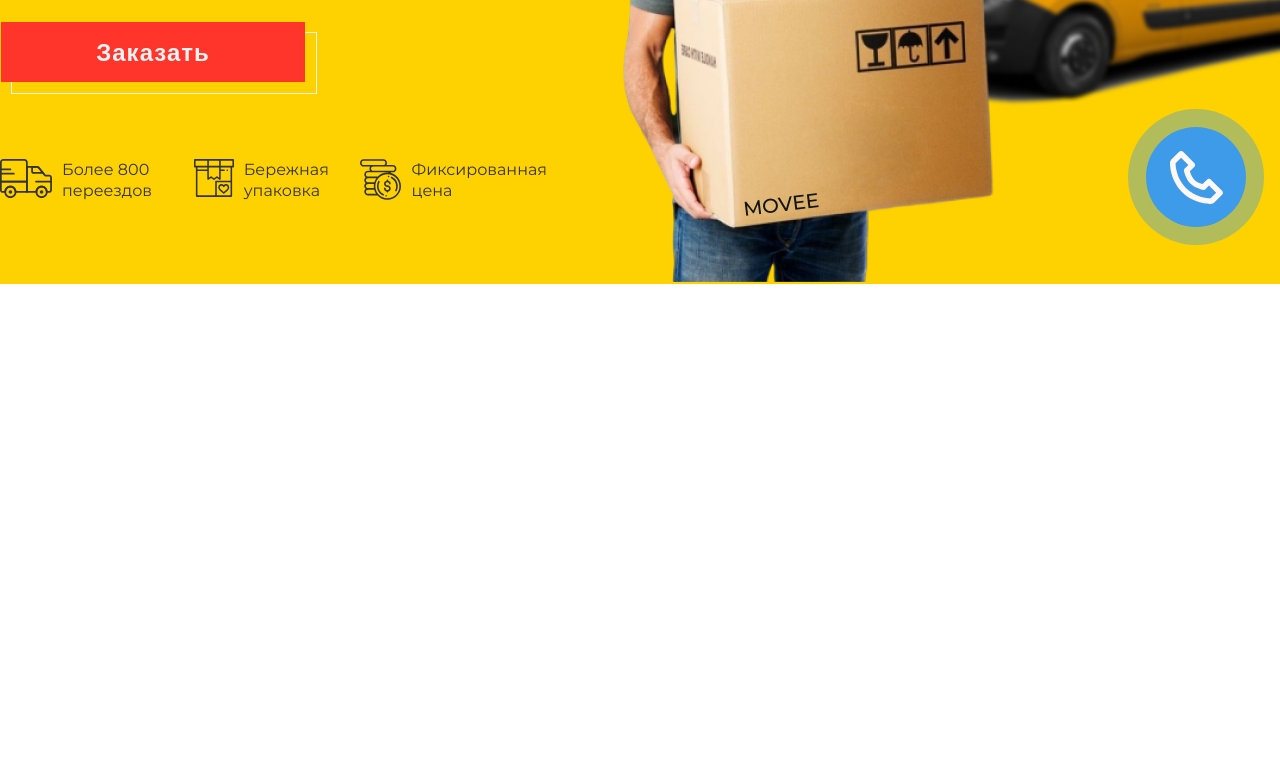
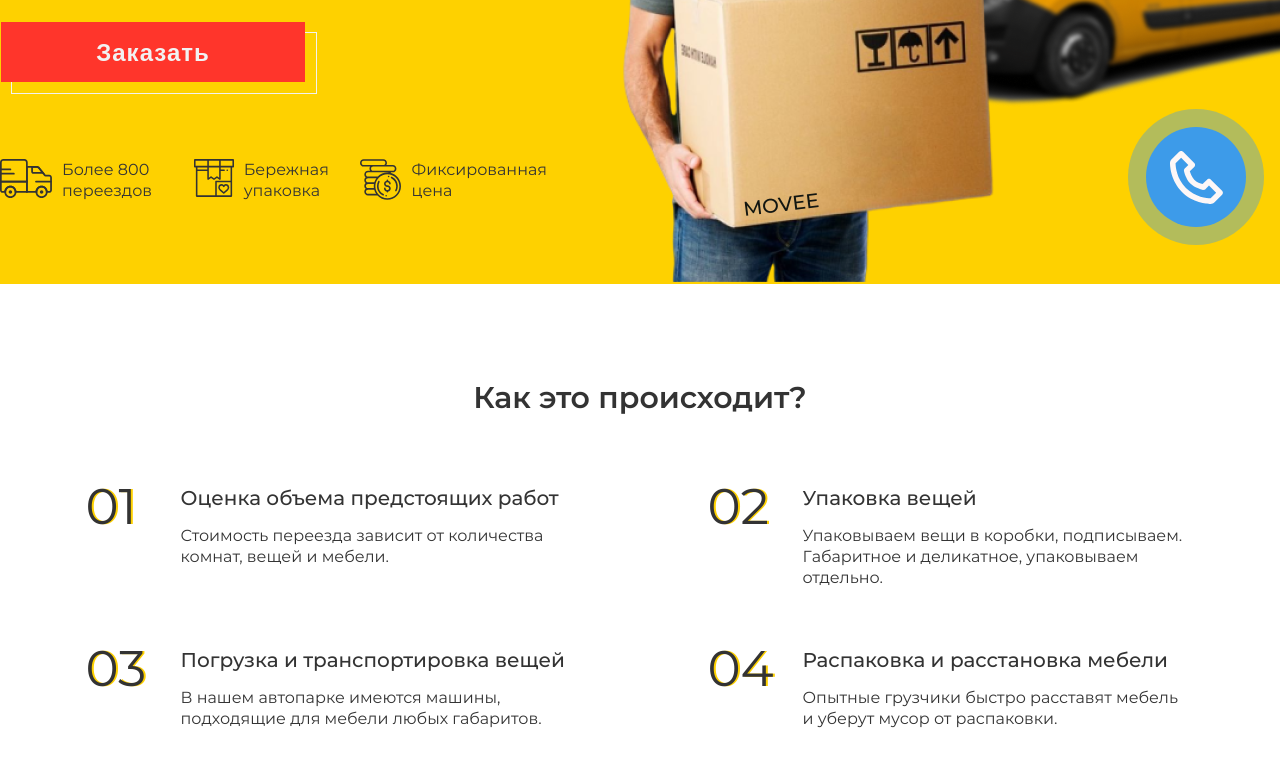
Before and after one commit to lugovczov/apartment-relocation-landing, a website: page index.html in a window 1280 px wide. Shown: the part 368-1134 px from the top of the page. Before the commit the page ends 800 px from the top, so only its background shows below. Drawn offline with Linux system fonts and the light colour scheme.

Commit message:
feat: implement info block

```diff
--- a/index.html
+++ b/index.html
@@ -56,7 +56,29 @@
 
   <!-- begin info -->
   <div class="info">
-
+    <h3 class="info__title">Как это происходит?</h3>
+    <div class="info__description-wrapper">
+      <div class="info__description-item">
+        <div class="description-item__number">01<p>01</p></div>
+        <p class="description-item__title">Оценка объема предстоящих работ</p>
+        <p class="description-item__text">Стоимость переезда зависит от количества комнат, вещей и мебели.</p>
+      </div>
+      <div class="info__description-item">
+        <div class="description-item__number">02<p>02</p></div>
+        <p class="description-item__title">Упаковка вещей</p>
+        <p class="description-item__text">Упаковываем вещи в коробки, подписываем. Габаритное и деликатное,  упаковываем отдельно. </p>
+      </div>
+      <div class="info__description-item">
+        <div class="description-item__number">03<p>03</p></div>
+        <p class="description-item__title">Погрузка и транспортировка вещей</p>
+        <p class="description-item__text">В нашем автопарке имеются машины, подходящие для мебели любых габаритов.</p>
+      </div>
+      <div class="info__description-item">
+        <div class="description-item__number">04<p>04</p></div>
+        <p class="description-item__title">Распаковка и расстановка мебели</p>
+        <p class="description-item__text">Опытные грузчики быстро расставят мебель и уберут мусор от распаковки.</p>
+      </div>
+    </div>
   </div>
   <!-- end info -->
 
--- /dev/null
+++ b/scss/info.scss
@@ -0,0 +1,62 @@
+@import "./vars";
+
+.info {
+  max-width: 1105px;
+  margin: 0 auto;
+
+  &__title {
+    margin-top: 95px;
+    font-size: 30px;
+    font-weight: 600;
+    line-height: 37px;
+    text-align: center;
+  }
+
+  &__description-wrapper {
+    display: flex;
+    flex-wrap: wrap;
+    justify-content: space-between;
+    max-width: 1110px;
+    margin-top: 60px;
+    clear: both;
+  }
+
+  &__description-item {
+    margin-bottom: 50px;
+    clear: both;
+
+    .description-item {
+      &__number {
+        position: relative;
+        float: left;
+        font-size: 50px;
+        font-weight: 300;
+        line-height: 61px;
+        color: $main-color;
+
+        p {
+          position: absolute;
+          top: 0;
+          right: 2px;
+          color: $text-color;
+        }
+      }
+
+      &__title {
+        margin-top: 10px;
+        margin-left: 93px;
+        font-size: 20px;
+        font-weight: 500;
+        line-height: 24px;
+      }
+
+      &__text {
+        max-width: 390px;
+        margin-top: 15px;
+        margin-left: 93px;
+        font-size: 16px;
+        line-height: 21px;
+      }
+    }
+  }
+}
--- a/scss/style.scss
+++ b/scss/style.scss
@@ -1,6 +1,7 @@
 @import "./fonts";
 @import "./vars";
 @import "./header";
+@import "./info";
 
 * {
   box-sizing: border-box;
```
Also changed, not shown: css/info.css (added), css/style.css.
